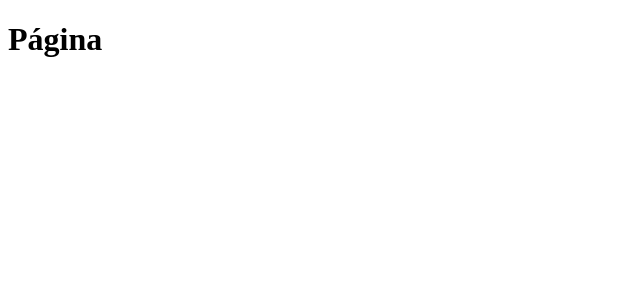
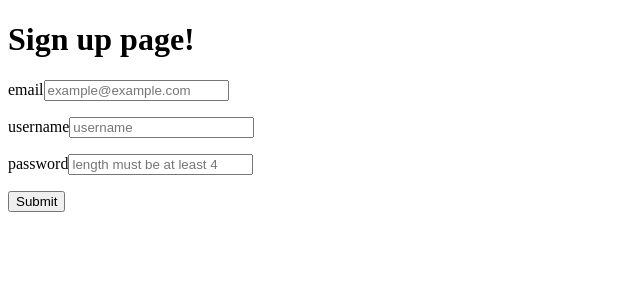
Before and after one commit to MarcosUgalde/Fullstack-project, a React (Vite) app in the folder front/: page /signup in a window 1280 px wide. Shown: the top 300 px of the page, without its empty margins (0-640 px from the left). Built offline with nearby package versions, Linux system fonts and the light colour scheme.

Commit message:
feat: added signup frontend without styles

```diff
--- a/front/index.html
+++ b/front/index.html
@@ -4,7 +4,7 @@
     <meta charset="UTF-8" />
     <link rel="icon" type="image/svg+xml" href="/vite.svg" />
     <meta name="viewport" content="width=device-width, initial-scale=1.0" />
-    <title>Vite + React</title>
+    <title>Design your own workout</title>
   </head>
   <body>
     <div id="root"></div>
--- a/front/src/App.jsx
+++ /dev/null
@@ -1,9 +0,0 @@
-
-
-function App() {
-  return (
-    <h1>Página</h1>
-  )
-}
-
-export default App
--- /dev/null
+++ b/front/src/context/Provider.jsx
@@ -0,0 +1,13 @@
+import { QueryClientProvider, QueryClient } from 'react-query'
+
+const queryClient = new QueryClient()
+
+const Provider = ({ children }) => {
+    return (
+        <QueryClientProvider client = {queryClient}>
+            {children}
+        </QueryClientProvider>
+    )
+}
+
+export default Provider
--- a/front/src/main.jsx
+++ b/front/src/main.jsx
@@ -1,9 +1,21 @@
 import React from 'react'
 import ReactDOM from 'react-dom/client'
-import App from './App.jsx'
+import Provider from './context/Provider'
+import Register from './pages/Register'
+import { Switch, Route } from 'wouter'
+
+const Main = () => {
+  return (
+    <Provider>
+      <Switch>
+        <Route path='/signup' component={Register} />
+      </Switch>
+    </Provider>
+  )
+}
 
 ReactDOM.createRoot(document.getElementById('root')).render(
   <React.StrictMode>
-    <App />
+    <Main />
   </React.StrictMode>,
 )
--- /dev/null
+++ b/front/src/misc/templates.js
@@ -0,0 +1,22 @@
+export const login = {
+  email: {
+    validation: {
+      required: true,
+    },
+  },
+  username: {
+    validation: {
+      required: true,
+    },
+  },
+  password: {
+    validation: {
+      required: true,
+      minLength: 4,
+    },
+  },
+  errors: {
+    required: "This field is mandatory",
+    minLength: "4 length at least is required",
+  },
+};
--- /dev/null
+++ b/front/src/pages/Register/index.jsx
@@ -0,0 +1,42 @@
+import { useForm } from 'react-hook-form'
+import { login } from '../../misc/templates'
+import { useMutation, useQueryClient } from 'react-query'
+import { auth } from '../../services'
+
+
+function Register() {
+
+    const {register, formState, handleSubmit } = useForm();
+
+    const { mutate } = useMutation({
+        mutationFn: auth.register,
+        onSuccess: () => {}
+    });
+
+    const handleForm = (data) => {
+        console.info('Form data: ', data)
+        mutate(data)
+    }
+
+    const { errors } = login
+
+    return (
+        <>
+            <h1>Sign up page!</h1>
+            <form onSubmit={handleSubmit(handleForm)}>
+                <label htmlFor='email'>email</label>
+                <input type="text" id='email' placeholder='example@example.com' {...register("email", {required: true})} />
+                <p>{formState.errors && errors[formState.errors?.email?.type]}</p>
+                <label>username</label>
+                <input type="text" id='username' placeholder='username' {...register("username", { required: true})} />
+                <p>{formState.errors && errors[formState.errors?.username?.type]}</p>
+                <label>password</label>
+                <input type="password" id='password' placeholder='length must be at least 4' {...register("password", {required: true, minLength: 4})} />
+                <p>{formState.errors && errors[formState.errors?.password?.type]}</p>
+                <input type='submit' />
+            </form>
+        </>
+    )
+}
+
+export default Register
--- /dev/null
+++ b/front/src/services/auth.js
@@ -0,0 +1,17 @@
+export const register = (client) => async (params) => {
+  try {
+    const { data } = await client.post("/auth/signup", params);
+    console.info("signup data: ", data);
+  } catch (error) {
+    console.info("signup error: ", error.message);
+  }
+};
+
+export const signin = (client) => async (params) => {
+  try {
+    const { data } = await client.post("/auth/signin", params);
+    console.info(data);
+  } catch (error) {
+    console.info("login error: ", error.message);
+  }
+};
--- /dev/null
+++ b/front/src/services/index.js
@@ -0,0 +1,14 @@
+import axios from "axios";
+import { register, signin } from "./auth";
+
+const client = axios.create({
+  baseURL: import.meta.env.VITE_API_URL,
+  withCredentials: true,
+});
+
+const auth = {
+  register: register(client),
+  signin: signin(client),
+};
+
+export { auth };
```
Also changed, not shown: front/package.json (+6 -1 lines), front/src/services/user.js (added), 2 other files (tests, documents, lock files or other folders).
